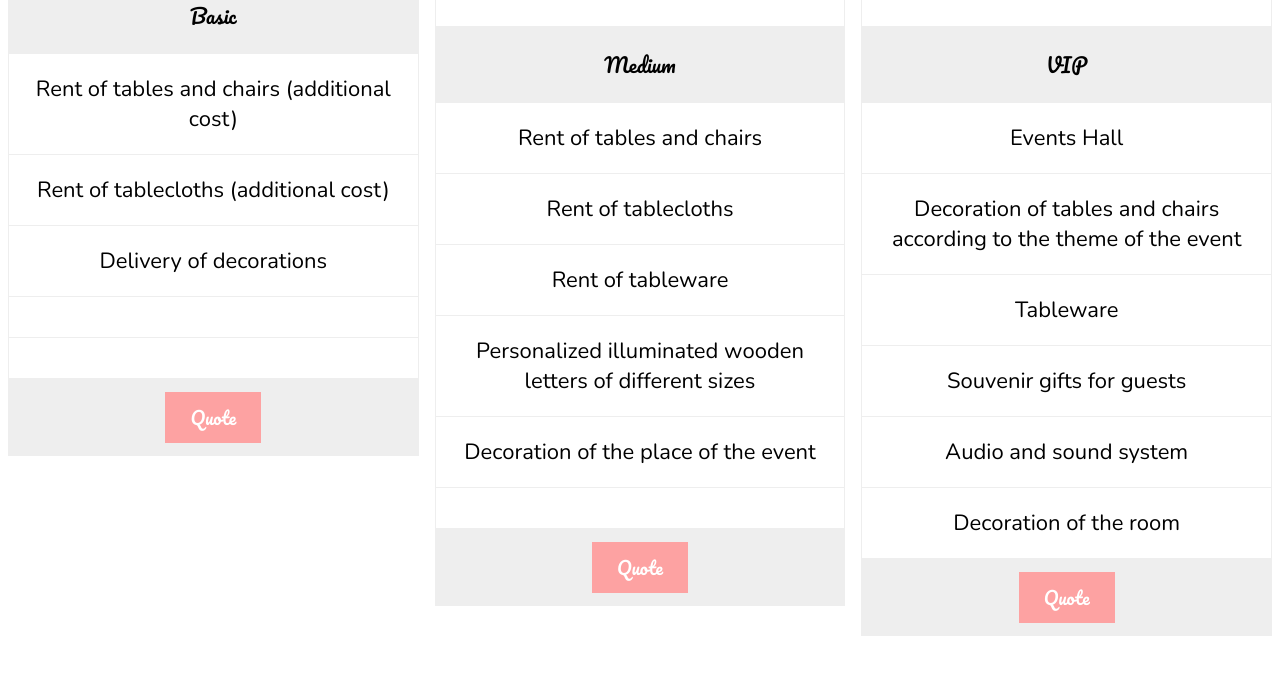
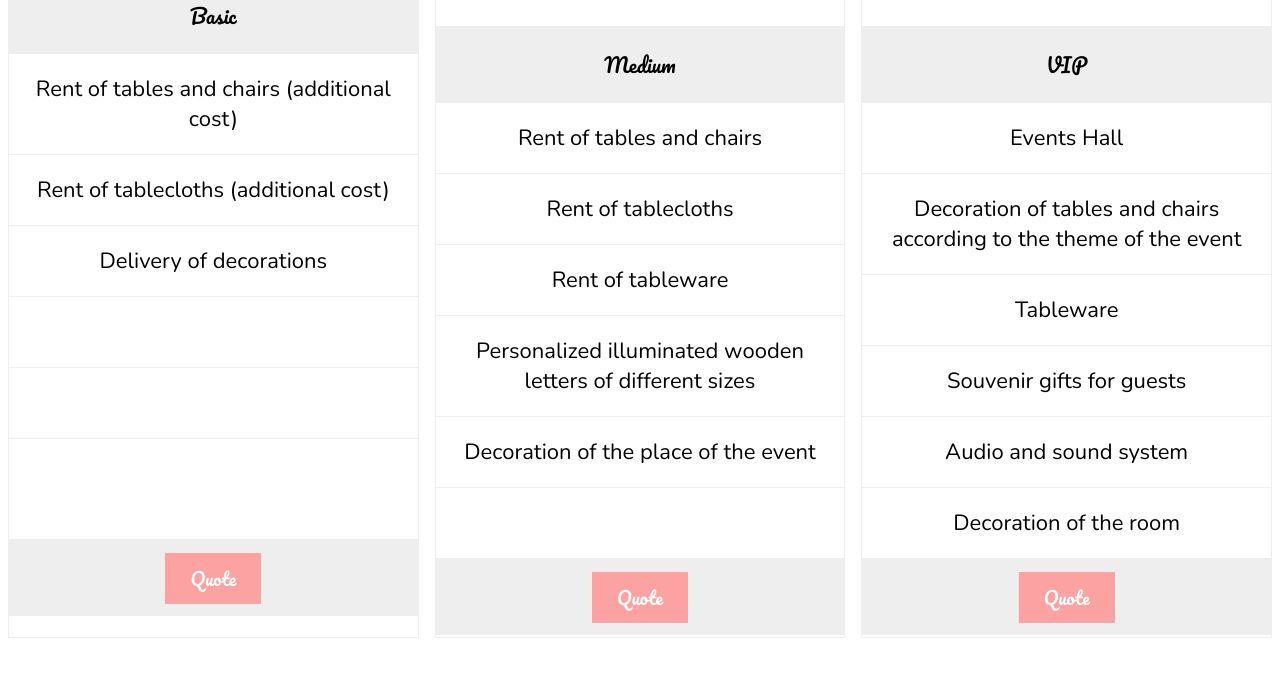
Before and after one commit to valeEsquivel/wdd130Winter, a plain HTML site: page eoevents/plans.html in a window 1280 px wide. Shown: the part 328-1004 px from the top of the page. Drawn offline with nearby package versions, Linux system fonts and the light colour scheme.

Commit message:
Page 2 (Plans)

```diff
--- a/eoevents/plans.html
+++ b/eoevents/plans.html
@@ -31,8 +31,9 @@
               <li>Rent of tables and chairs (additional cost)</li>
               <li>Rent of tablecloths (additional cost)</li>
               <li>Delivery of decorations</li>
-              <li></li>
-              <li></li>
+              <li>&nbsp;</li>
+              <li>&nbsp;</li>
+              <li>&nbsp;<br></br></li>
               <li class="grey"><a href="#" class="button">Quote</a></li>
             </ul>
           </div>
@@ -47,7 +48,7 @@
               <li>Rent of tableware</li>
               <li>Personalized illuminated wooden letters of different sizes</li>
               <li>Decoration of the place of the event</li>
-              <li></li>
+              <li>&nbsp;</li>
               <li class="grey"><a href="#" class="button">Quote</a></li>
             </ul>
           </div>
--- a/eoevents/styles/styles.css
+++ b/eoevents/styles/styles.css
@@ -336,6 +336,7 @@ h2 {
     padding: 0;
     -webkit-transition: 0.3s;
     transition: 0.3s;
+    height: 100%;
 }
 
 /* Add shadows on hover */
```
